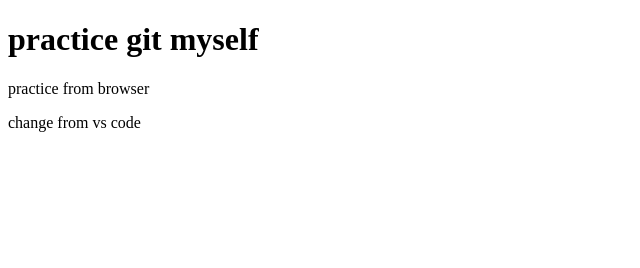
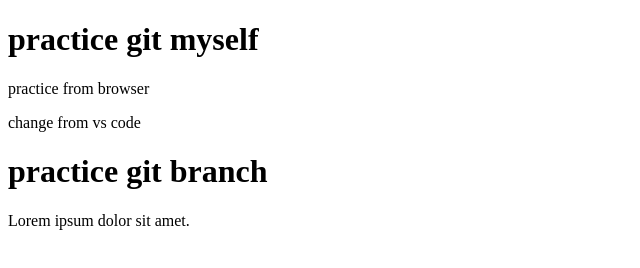
Before and after one commit to Shahjalalrafi/git-practice, a plain HTML site: page index.html in a window 1280 px wide. Shown: the whole page, without its empty margins (0-640 px from the left). Drawn offline with Linux system fonts and the light colour scheme.

Commit message:
added in a another brach

```diff
--- a/index.html
+++ b/index.html
@@ -9,5 +9,7 @@
     <h1>practice git myself</h1>
     <p>practice from browser</p>
     <p>change from vs code</p>
+    <h1>practice git branch</h1>
+    <p>Lorem ipsum dolor sit amet.</p>
 </body>
 </html>
```
